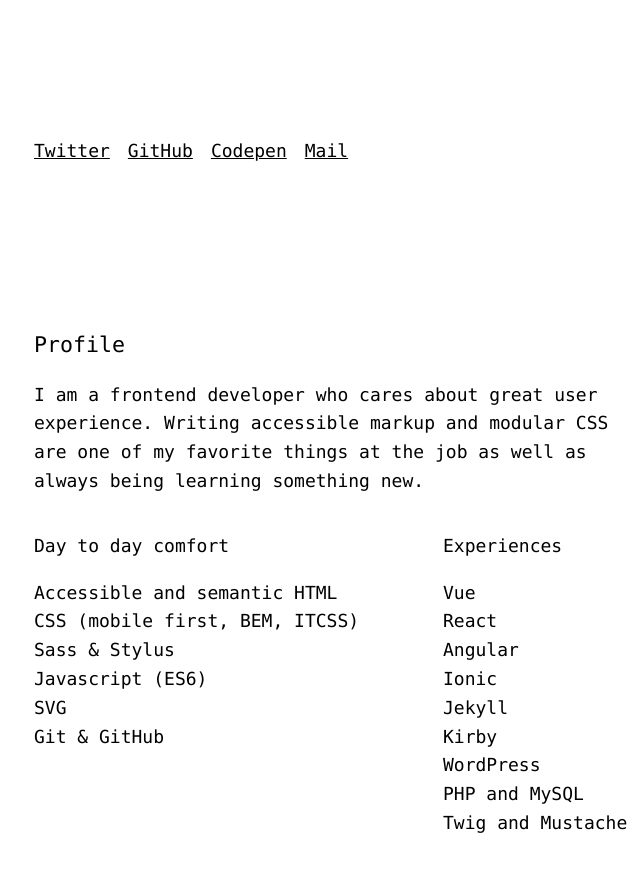
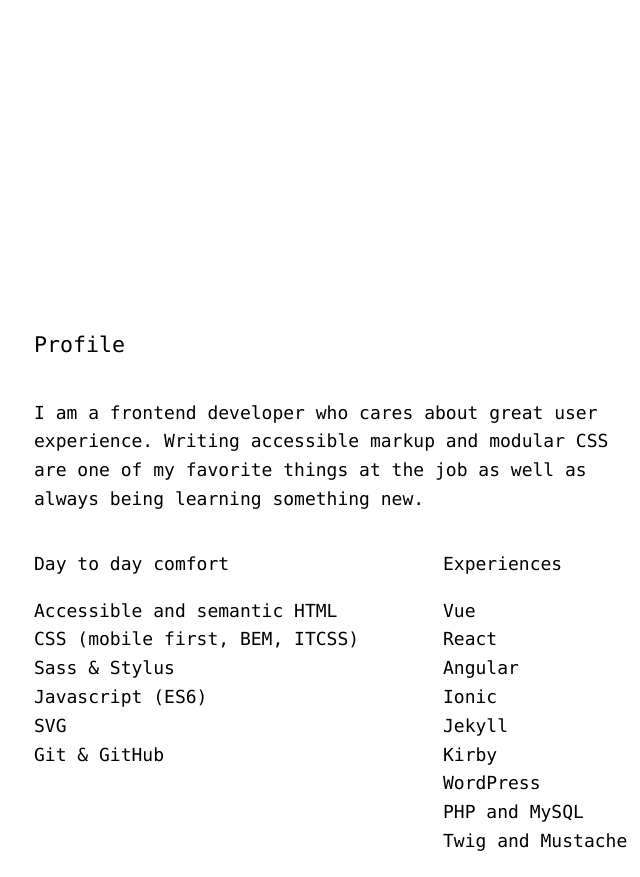
Before and after one commit to ingvijonasson/ingvijonasson.github.io, a plain HTML site: page cv/index.html in a window 1280 px wide. Shown: the part 580-1457 px from the top of the page, without its empty margins (2-642 px from the left). Drawn offline with Linux system fonts and the light colour scheme.

Commit message:
Edit text details

```diff
--- a/cv/index.html
+++ b/cv/index.html
@@ -17,17 +17,11 @@
 				<h1 class="site-header__headline">Ingvi Jónasson</h1>
 				<h2 class="site-header__subline">Frontend developer. Based in Bern, Switzerland.</h2>
 			</div>
-			<ul class="navigation-social">
-				<li><a class="navigation-social__item" href="http://twitter.com/_ingvi">Twitter</a></li>
-				<li><a class="navigation-social__item" href="http://github.com/ingvijonasson">GitHub</a></li>
-				<li><a class="navigation-social__item" href="https://codepen.io/ingvi">Codepen</a></li>
-				<li><a class="navigation-social__item" href="mailto:contact@ingvijonasson.com">Mail</a></li>
-			</ul>
 		</header>
 
 		<section class="o-section profile">
 			<h2 class="o-section__title">Profile</h2>
-			<p>I am a frontend developer who cares about great user experience. Writing accessible markup and modular CSS are one of my favorite things at the job as well as always being learning something new.</p>
+			<p class="o-section__subtitle">I am a frontend developer who cares about great user experience. Writing accessible markup and modular CSS are one of my favorite things at the job as well as always being learning something new.</p>
 
 			<div class="o-grid">
 				<article>
@@ -72,7 +66,7 @@
 			<article class="card">
 				<h3 class="card__title">Freelance web developer</h3>
 				<p class="card__period">May 2014 - May 2016</p>
-				<p class="card__description">Frontend development and often WordPress theming for clients such as: <a href="https://www.activitystream.com/">Activity Stream</a>, <a href="https://barkbox.com/">Barkbox</a>, <a href="http://eogco.is/">E&Co.</a> <a href="http://www.florafaunavisions.de/">florafaunavisions</a>, <a href="http://geysir.com">Geysir</a>, <a href="http://hafnarborg.is/">Hafnarborg</a>, <a href="http://hverfisgalleri.is/">Hverfisgalleri</a>, <a href="https://www.meniga.com/">Meniga</a> and <a href="http://nordichouse.is/">The Nordic House</a>.</p>
+				<p class="card__description">Frontend development and WordPress theming for clients such as: <a href="https://www.activitystream.com/">Activity Stream</a>, <a href="https://barkbox.com/">Barkbox</a>, <a href="http://eogco.is/">E&Co.</a> <a href="http://www.florafaunavisions.de/">florafaunavisions</a>, <a href="http://geysir.com">Geysir</a>, <a href="http://hafnarborg.is/">Hafnarborg</a>, <a href="http://hverfisgalleri.is/">Hverfisgalleri</a>, <a href="https://www.meniga.com/">Meniga</a> and <a href="http://nordichouse.is/">The Nordic House</a>.</p>
 			</article>
 
 			<article class="card">
```
